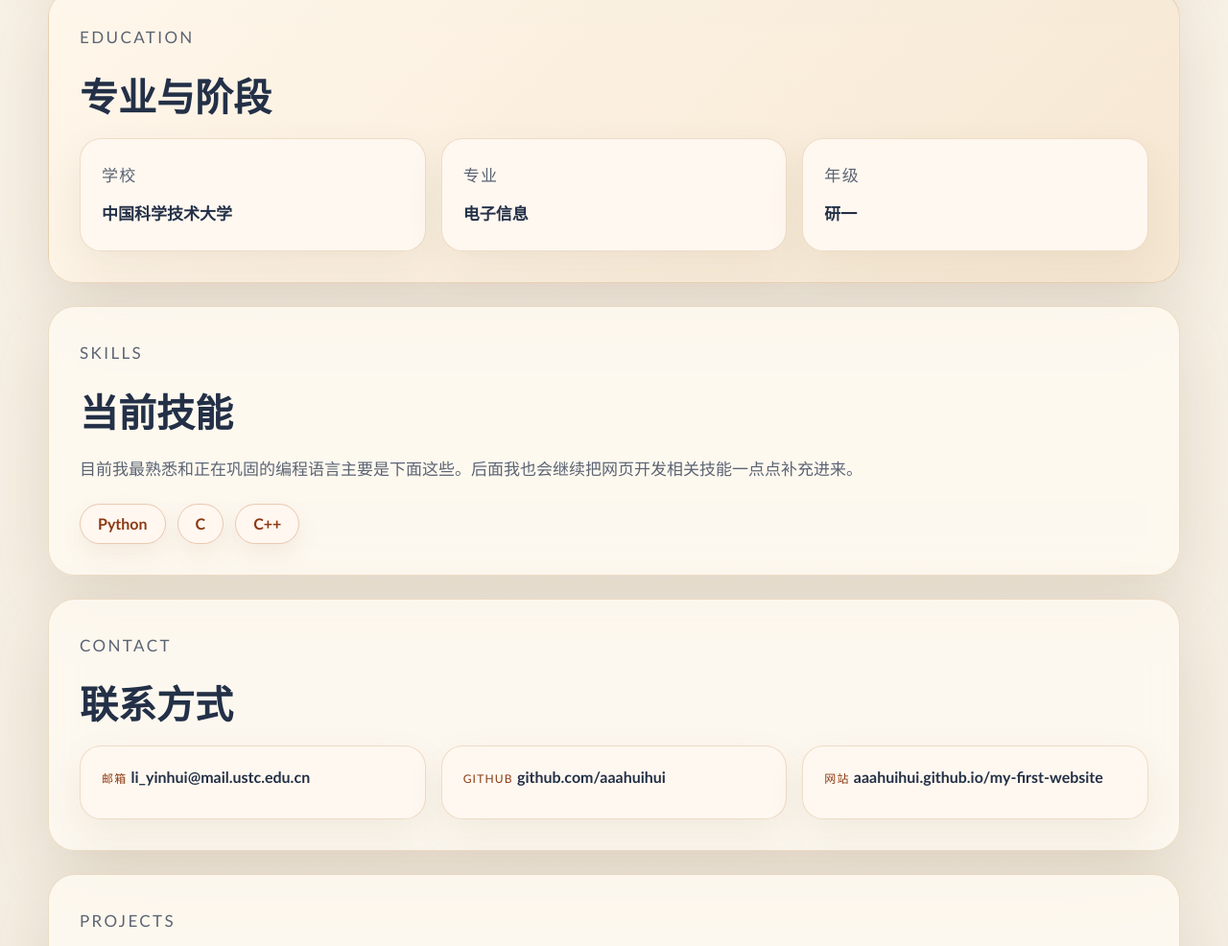
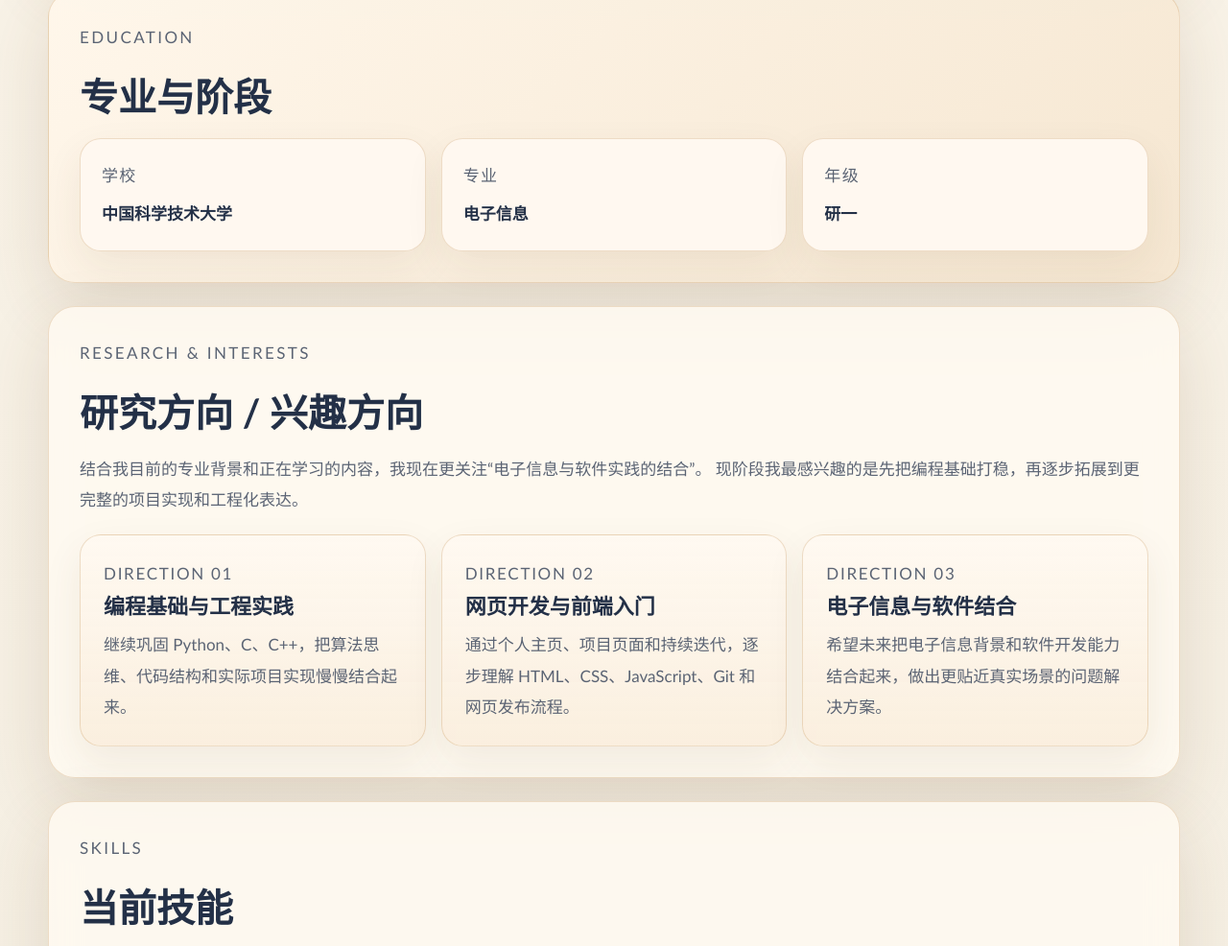
Before and after one commit to aaahuihui/my-first-website, a plain HTML site: page index.html in a window 1280 px wide. Shown: the part 994-1980 px from the top of the page at 96% size. Drawn offline with Linux system fonts and the light colour scheme.

Commit message:
Add research interests section

```diff
--- a/index.html
+++ b/index.html
@@ -71,6 +71,34 @@
         <article>
           <p class="info-title">年级</p>
           <p class="info-value">研一</p>
+        </article>
+      </div>
+    </section>
+
+    <section class="panel" id="research">
+      <div class="section-heading">
+        <p class="eyebrow">Research & Interests</p>
+        <h2>研究方向 / 兴趣方向</h2>
+      </div>
+      <p>
+        结合我目前的专业背景和正在学习的内容，我现在更关注“电子信息与软件实践的结合”。
+        现阶段我最感兴趣的是先把编程基础打稳，再逐步拓展到更完整的项目实现和工程化表达。
+      </p>
+      <div class="interest-grid">
+        <article class="interest-card">
+          <p class="interest-card__tag">Direction 01</p>
+          <h3>编程基础与工程实践</h3>
+          <p>继续巩固 Python、C、C++，把算法思维、代码结构和实际项目实现慢慢结合起来。</p>
+        </article>
+        <article class="interest-card">
+          <p class="interest-card__tag">Direction 02</p>
+          <h3>网页开发与前端入门</h3>
+          <p>通过个人主页、项目页面和持续迭代，逐步理解 HTML、CSS、JavaScript、Git 和网页发布流程。</p>
+        </article>
+        <article class="interest-card">
+          <p class="interest-card__tag">Direction 03</p>
+          <h3>电子信息与软件结合</h3>
+          <p>希望未来把电子信息背景和软件开发能力结合起来，做出更贴近真实场景的问题解决方案。</p>
         </article>
       </div>
     </section>
@@ -150,7 +178,7 @@
       </article>
       <article class="footer__item">
         <span class="footer__label">网站版本号</span>
-        <strong>v1.3.0</strong>
+        <strong>v1.4.0</strong>
       </article>
       <article class="footer__item">
         <span class="footer__label">站点说明</span>
--- a/style.css
+++ b/style.css
@@ -250,7 +250,8 @@ h1 {
 
 .info-grid,
 .contact-grid,
-.project-grid {
+.project-grid,
+.interest-grid {
   display: grid;
   gap: 16px;
 }
@@ -261,7 +262,8 @@ h1 {
 
 .info-grid article,
 .contact-card,
-.project-card {
+.project-card,
+.interest-card {
   border: 1px solid var(--line);
   border-radius: 22px;
   background: var(--panel-strong);
@@ -284,6 +286,34 @@ h1 {
   margin-bottom: 0;
   color: var(--text) !important;
   font-weight: 700;
+}
+
+.interest-grid {
+  grid-template-columns: repeat(3, minmax(0, 1fr));
+  margin-top: 20px;
+}
+
+.interest-card {
+  padding: 24px;
+  background: linear-gradient(180deg, rgba(255, 249, 241, 0.98) 0%, rgba(250, 238, 221, 0.92) 100%);
+}
+
+.interest-card__tag {
+  display: inline-block;
+  margin-bottom: 12px;
+  font-size: 12px;
+  letter-spacing: 0.1em;
+  text-transform: uppercase;
+  color: var(--accent-strong);
+}
+
+.interest-card h3 {
+  margin-bottom: 10px;
+  font-size: 22px;
+}
+
+.interest-card p {
+  margin-bottom: 0;
 }
 
 .skill-tags {
@@ -319,7 +349,8 @@ h1 {
 }
 
 .contact-card:hover,
-.project-card:hover {
+.project-card:hover,
+.interest-card:hover {
   transform: translateY(-3px);
   border-color: rgba(184, 92, 33, 0.5);
 }
@@ -407,6 +438,7 @@ h1 {
   .info-grid,
   .contact-grid,
   .project-grid,
+  .interest-grid,
   .footer__grid {
     grid-template-columns: 1fr;
   }
```
Also changed, not shown: BUILD-LOG.md (+39 -0 lines).
